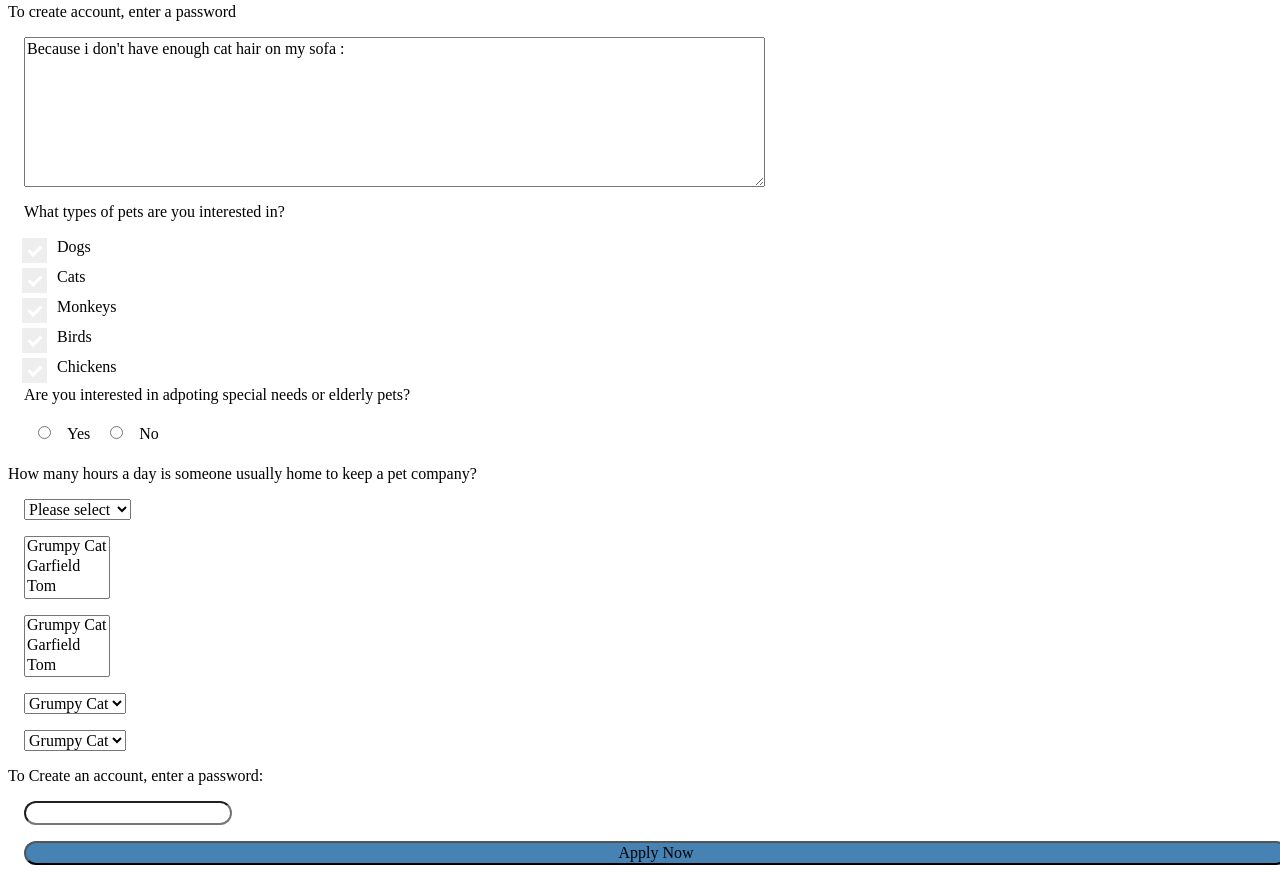
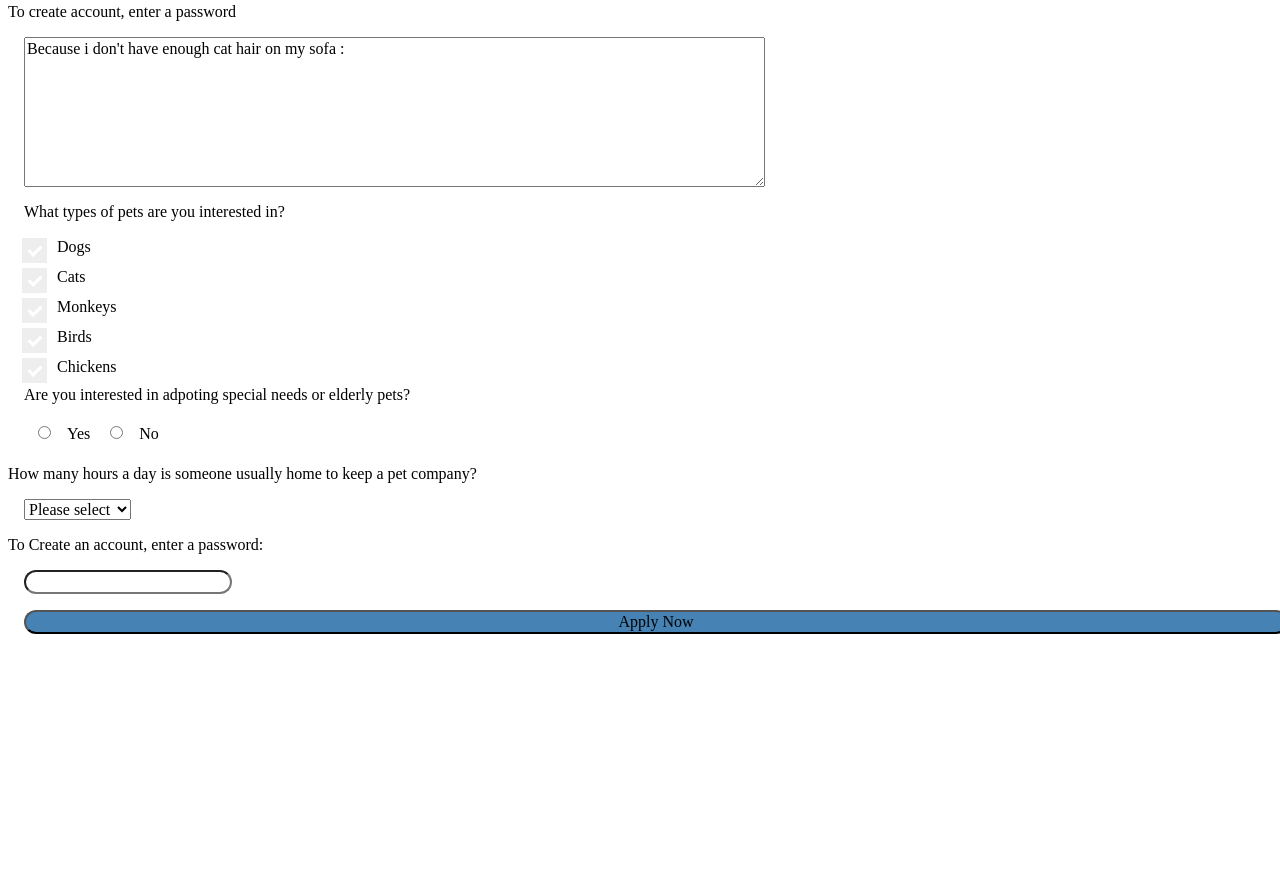
Before and after one commit to Tonysweet2020/web-form, a plain HTML site: page index.html in a window 1280 px wide. Shown: the part 373-1254 px from the top of the page. After the commit the page ends 1023 px from the top, so only its background shows below. Drawn offline with Linux system fonts and the light colour scheme.

Commit message:
validate code

```diff
--- a/index.html
+++ b/index.html
@@ -46,7 +46,9 @@
           <label>Chickens
             <input type="checkbox" name="pets" value="chickens">
             <span class="checkmark"></span>
+            </label>
         </fieldset>
+
         <fieldset>
           <legend>Are you interested in adpoting special needs or elderly pets?</legend>
           <label><input type="radio" name="special" value="yes">Yes</label>
@@ -62,34 +64,6 @@
           </select>
         </label>
 
-
-        <select name="cats" size="3" multiple>
-          <option value="Grumpy Cat">Grumpy Cat</option>
-          <option value="Garfield">Garfield</option>
-          <option value="Tom">Tom</option>
-        </select>
-
-        <select name="cats" size="3">
-          <option value="Grumpy Cat">Grumpy Cat</option>
-          <option value="Garfield">Garfield</option>
-          <option value="Tom">Tom</option>
-        </select>
-
-        <select name="cats" size="multiple">
-          <option value="Grumpy Cat">Grumpy Cat</option>
-          <option value="Garfield">Garfield</option>
-          <option value="Tom">Tom</option>
-        </select>
-
-        <select name="cats">
-          <option value="Grumpy Cat">Grumpy Cat</option>
-          <option value="Garfield">Garfield</option>
-          <option value="Tom">Tom</option>
-        </select>
-
-
-
-
           <label>To Create an account,  enter a password:
             <input type="password" name="accountPin">
           </label>
```
